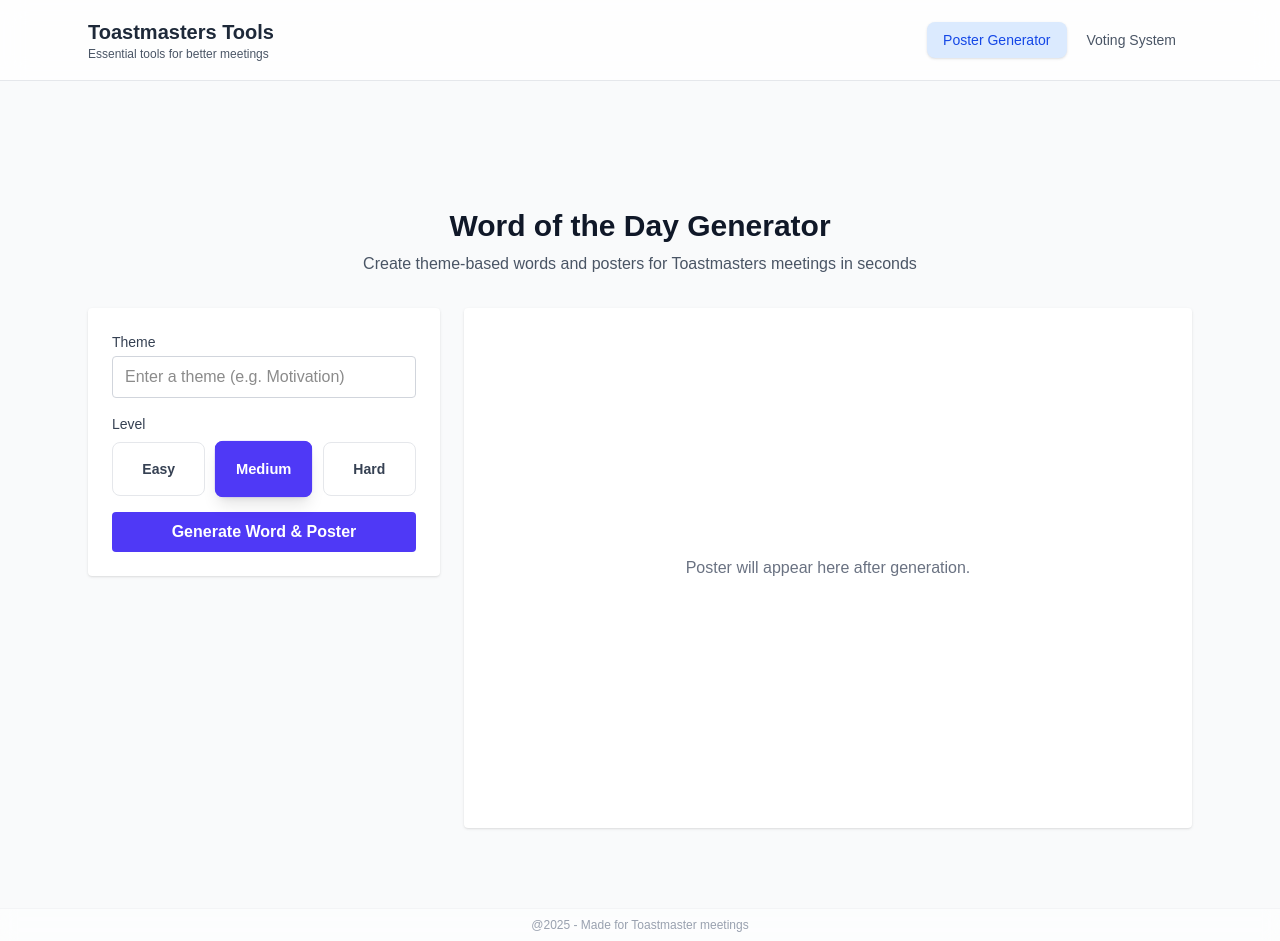
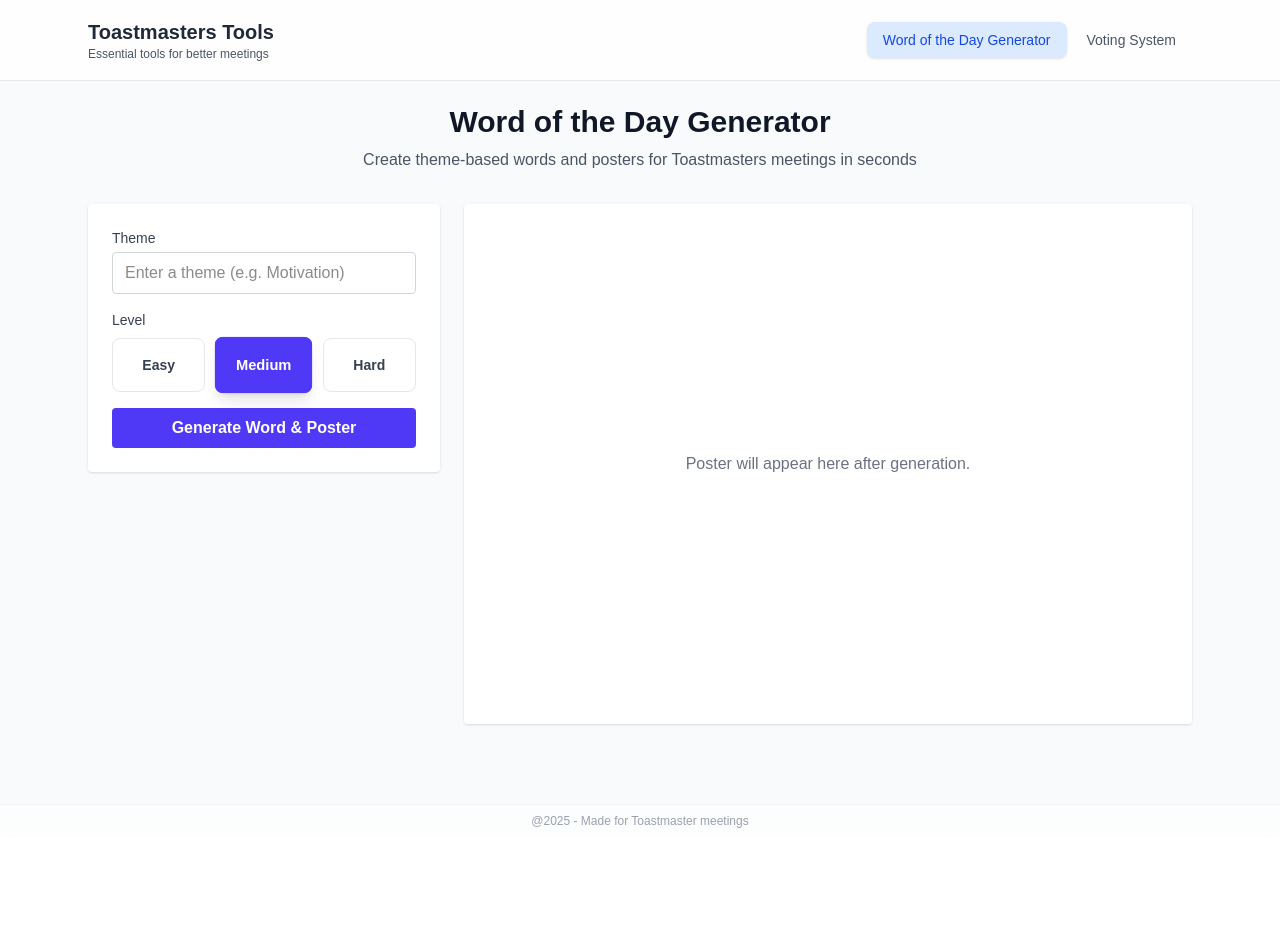
Before and after one commit to HarshK99/toastmasters-poster, a Next.js app: page / in a window 1280 px wide. After the commit the page ends 837 px from the top, so only its background shows below. Built offline with nearby package versions, Linux system fonts and the light colour scheme.

Commit message:
word of the day text fix:

```diff
--- a/components/Header.tsx
+++ b/components/Header.tsx
@@ -37,7 +37,7 @@
                   : "text-gray-600 hover:text-gray-900 hover:bg-gray-100"
               }`}
             >
-              Poster Generator
+              Word of the Day Generator
             </Link>
             <Link
               href="/voting"
@@ -103,7 +103,7 @@
                   : "text-gray-600 hover:text-gray-900 hover:bg-gray-100"
               }`}
             >
-              📄 Poster Generator
+              📄 Word of the Day Generator
             </Link>
             <Link
               href="/voting"
--- a/components/MainContent.tsx
+++ b/components/MainContent.tsx
@@ -9,7 +9,7 @@
 
 const MainContent: React.FC<MainContentProps> = ({ poster, onPosterResult }) => {
   return (
-    <main className="pt-28 pb-20">
+    <main className="pt-2 pb-20">
       <div className="max-w-6xl mx-auto px-6">
         <div className="text-center mb-8">
           <h2 className="text-3xl font-bold text-gray-900 mb-2">Word of the Day Generator</h2>
--- a/components/voting/AdminSetup.tsx
+++ b/components/voting/AdminSetup.tsx
@@ -44,8 +44,8 @@
     "Best Speaker",
     "Best Table Topics",
     "Best Evaluator",
-    "Most Helpful Role Player",
-    "Most Encouraging Member"
+    "Best Role Player",
+    "Best Tag Role Player"
   ];
 
   const addDefaultRoles = () => {
```
